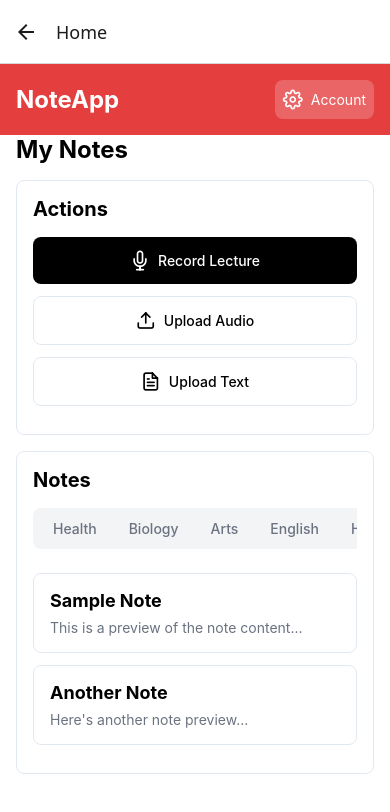
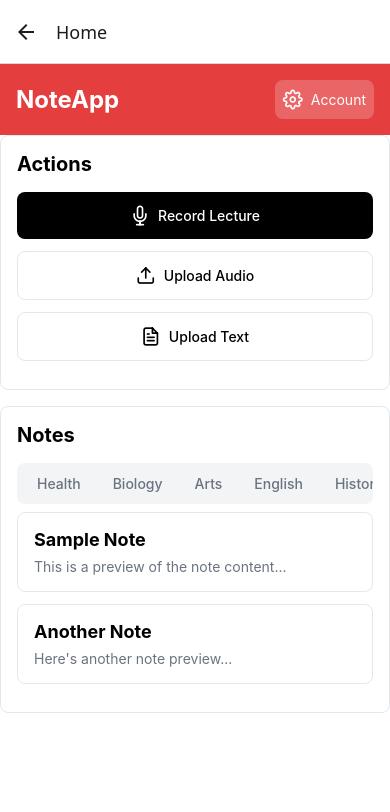
Before and after one commit to JorgeRodriguez5167/Frontend-Study-App, a React Native app: screen /Home in a window 390 px wide. Shown: the top 812 px of the page. Built offline with nearby package versions, Linux system fonts and the light colour scheme.

Commit message:
Update HomeScreen.js

```diff
--- a/HomeScreen.js
+++ b/HomeScreen.js
@@ -1,5 +1,5 @@
 import { useState } from "react";
-import { View, Text, TouchableOpacity, StyleSheet, SafeAreaView, ScrollView, FlatList } from "react-native";
+import { View, Text, TouchableOpacity, StyleSheet, SafeAreaView, FlatList } from "react-native";
 import { useNavigation } from "@react-navigation/native";
 import Icon from "react-native-vector-icons/Feather";
 
@@ -51,10 +51,7 @@ export default function HomeScreen() {
         </TouchableOpacity>
       </View>
 
-      {/* ScrollView to wrap everything */}
-      <ScrollView contentContainerStyle={styles.scrollViewContainer}>
-        <Text style={styles.title}>My Notes</Text>
-
+      {/* Content */}
       <View style={styles.content}>
         {/* Actions Section */}
         <View style={styles.section}>
@@ -81,21 +78,24 @@ export default function HomeScreen() {
           <Text style={styles.sectionTitle}>Notes</Text>
 
           {/* Category Tabs */}
-            <ScrollView horizontal showsHorizontalScrollIndicator={false} style={styles.categoryTabsContainer}>
-              <View style={styles.categoryTabs}>
-                {["Health", "Biology", "Arts", "English", "History"].map((category) => (
+          <FlatList
+            horizontal
+            data={["Health", "Biology", "Arts", "English", "History"]}
+            renderItem={({ item }) => (
               <TouchableOpacity
-                    key={category}
-                    style={[styles.categoryTab, activeCategory === category && styles.activeCategoryTab]}
-                    onPress={() => setActiveCategory(category)}
+                key={item}
+                style={[styles.categoryTab, activeCategory === item && styles.activeCategoryTab]}
+                onPress={() => setActiveCategory(item)}
               >
-                    <Text style={[styles.categoryTabText, activeCategory === category && styles.activeCategoryTabText]}>
-                      {category.charAt(0).toUpperCase() + category.slice(1)}
+                <Text style={[styles.categoryTabText, activeCategory === item && styles.activeCategoryTabText]}>
+                  {item.charAt(0).toUpperCase() + item.slice(1)}
                 </Text>
               </TouchableOpacity>
-                ))}
-              </View>
-            </ScrollView>
+            )}
+            keyExtractor={(item) => item}
+            showsHorizontalScrollIndicator={false}
+            style={styles.categoryTabs}
+          />
 
           {/* Notes List */}
           <FlatList
@@ -103,10 +103,10 @@ export default function HomeScreen() {
             renderItem={renderNoteItem}
             keyExtractor={(item) => item.id}
             style={styles.notesList}
+            nestedScrollEnabled={true}
           />
         </View>
       </View>
-      </ScrollView>
     </SafeAreaView>
   );
 }
@@ -138,15 +138,6 @@ const styles = StyleSheet.create({
   accountButtonText: {
     color: "white",
     marginLeft: 8,
-  },
-  scrollViewContainer: {
-    padding: 16,
-    paddingTop: 0,
-  },
-  title: {
-    fontSize: 24,
-    fontWeight: "bold",
-    marginBottom: 16,
   },
   content: {
     paddingBottom: 16,
@@ -193,9 +184,6 @@ const styles = StyleSheet.create({
     marginLeft: 8,
     fontWeight: "500",
   },
-  categoryTabsContainer: {
-    marginBottom: 16,
-  },
   categoryTabs: {
     flexDirection: "row",
     backgroundColor: "#f3f4f6",
```
Lines whose indentation alone changed are shown as unchanged.
